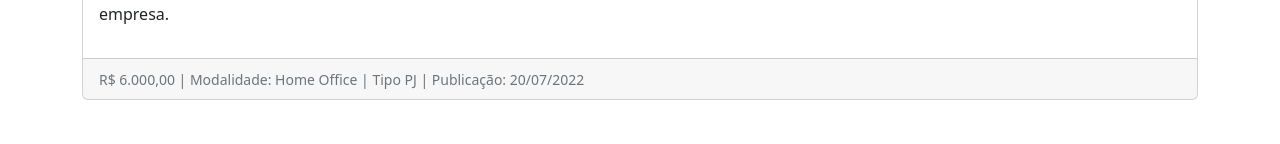
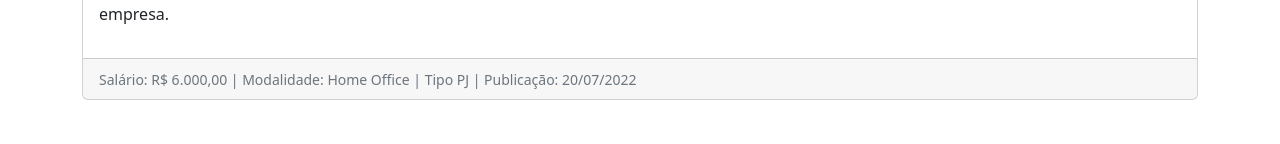
Before and after one commit to SamuelPereiraBrandao/Projeto-Vagas-Vue, a Vue app: page / in a window 1280 px wide. Shown: the part 656-800 px from the top of the page. Built offline with nearby package versions, Linux system fonts and the light colour scheme.

Commit message:
arrumando components

```diff
--- a/src/components/comuns/Vaga.vue
+++ b/src/components/comuns/Vaga.vue
@@ -6,7 +6,7 @@
     </div>
     <div class="card-footer">
       <small class="text-muted"
-        >{{salario}} | Modalidade: {{modalidade}} | Tipo {{tipo}} | Publicação:
+        >Salário: {{salario}} | Modalidade: {{modalidade}} | Tipo {{tipo}} | Publicação:
         {{publicacao}}</small
       >
     </div>
```
Also changed, not shown: src/components/views/HomePrin.vue (+8 -0 lines).
